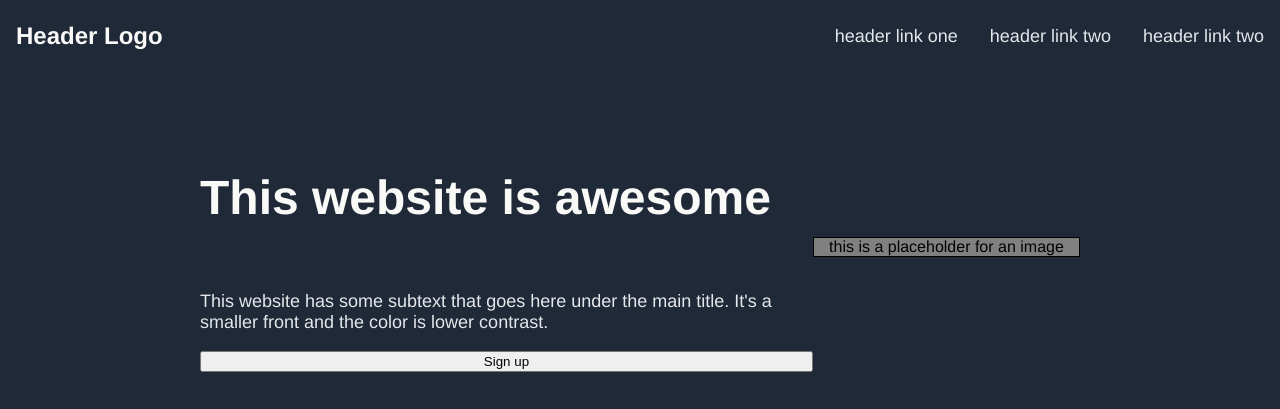
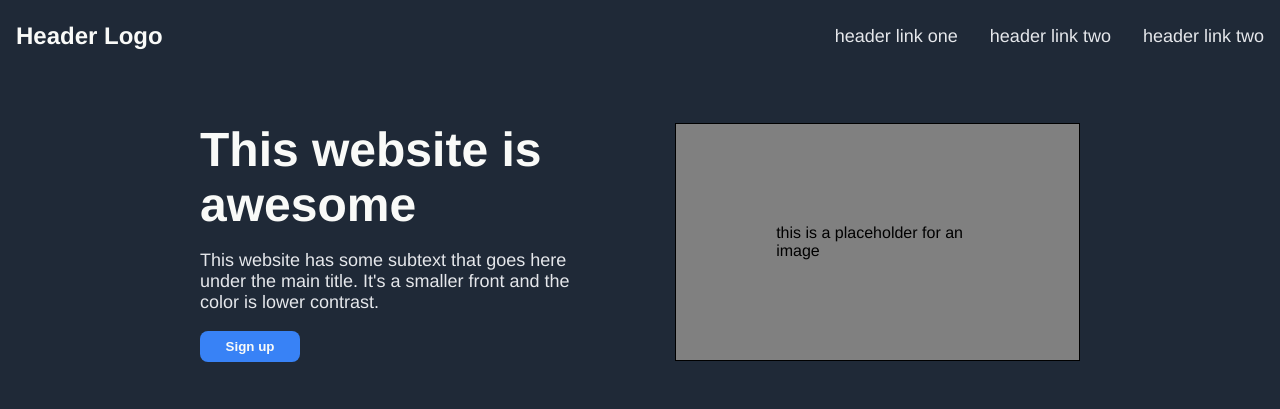
Before and after one commit to mlarquasar/landing_page, a plain HTML site: page index.html in a window 1280 px wide. Shown: the top 409 px of the page. Drawn offline with Linux system fonts and the light colour scheme.

Commit message:
Edit CSS

```diff
--- a/index.html
+++ b/index.html
@@ -19,7 +19,7 @@
     <div class="greeting">
       <p id="main-title">This website is awesome</p>
       <p id="subtitle">This website has some subtext that goes here under the main title. It's a smaller front and the color is lower contrast.</p>
-      <button>Sign up</button>
+      <button class="welcome-signup">Sign up</button>
     </div>
     <div class="greeting-image">
       this is a placeholder for an image
--- a/style.css
+++ b/style.css
@@ -54,19 +54,20 @@ a {
   justify-content: center;
   align-items: center;
   padding: 50px 200px;
+  gap: 100px;
 }
 
 .greeting {
   display: flex;
   flex-direction: column;
-
 }
 
 #main-title {
   font-size: 48px;
   font-weight: 800;
   color: #F9FAF8;
-
+  margin-top: 0;
+  margin-bottom: 0;
 }
 
 #subtitle {
@@ -74,13 +75,24 @@ a {
   color: #E5E7EB;
 }
 
+.welcome-signup {
+  background-color: #3882F6;
+  color: #F9FAF8;
+  border: none;
+  border-radius: 8px;
+  width: 100px;
+  padding: 8px;
+  font-weight: 700;
+}
+
 .greeting-image {
   display: flex;
   justify-content: center;
   align-items: center;
   border: 1px solid black;
-  width: 400px;
+  width: 500px;
   background-color: grey;
+  padding: 100px;
 }
 
 .information-section {
```
